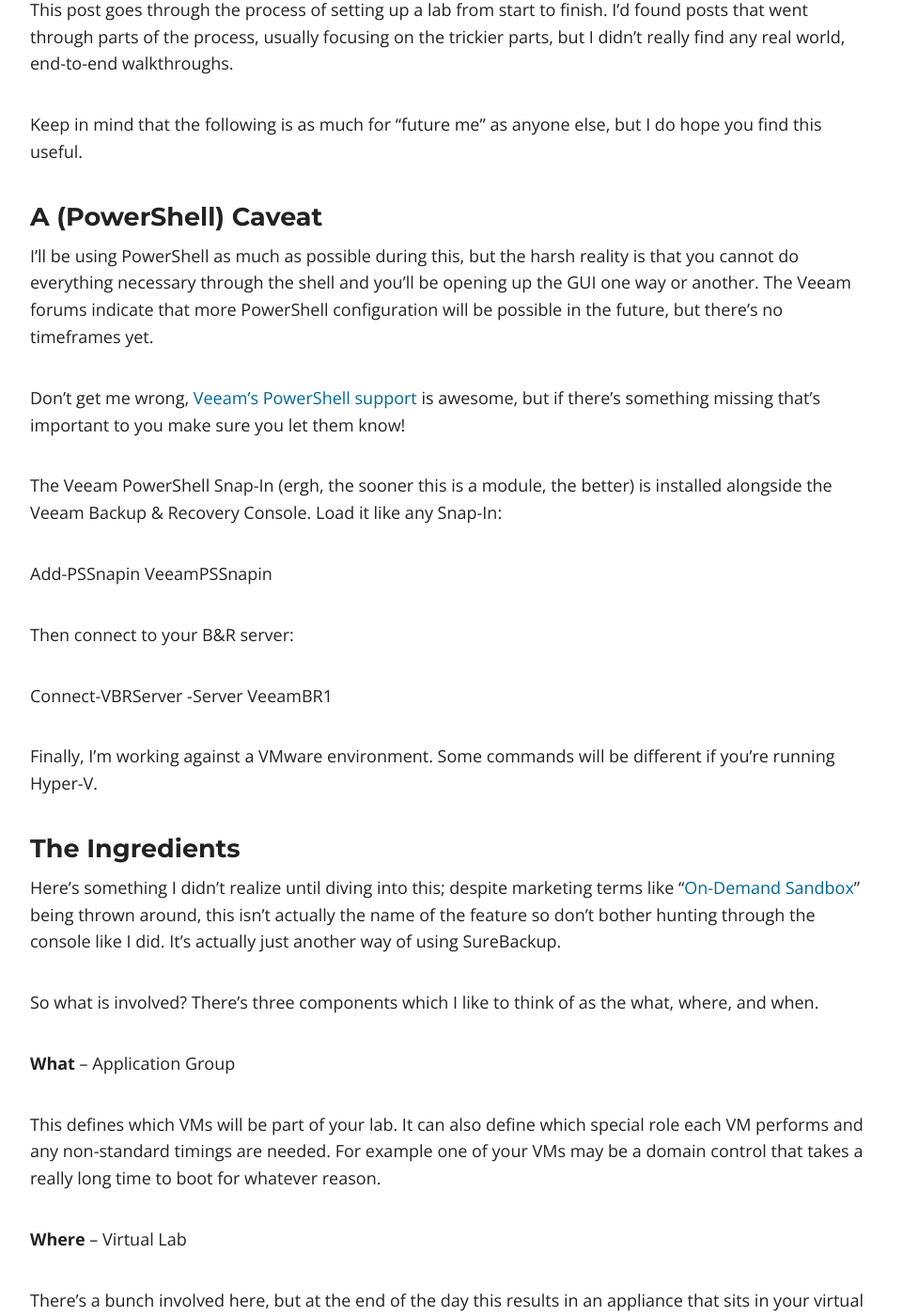
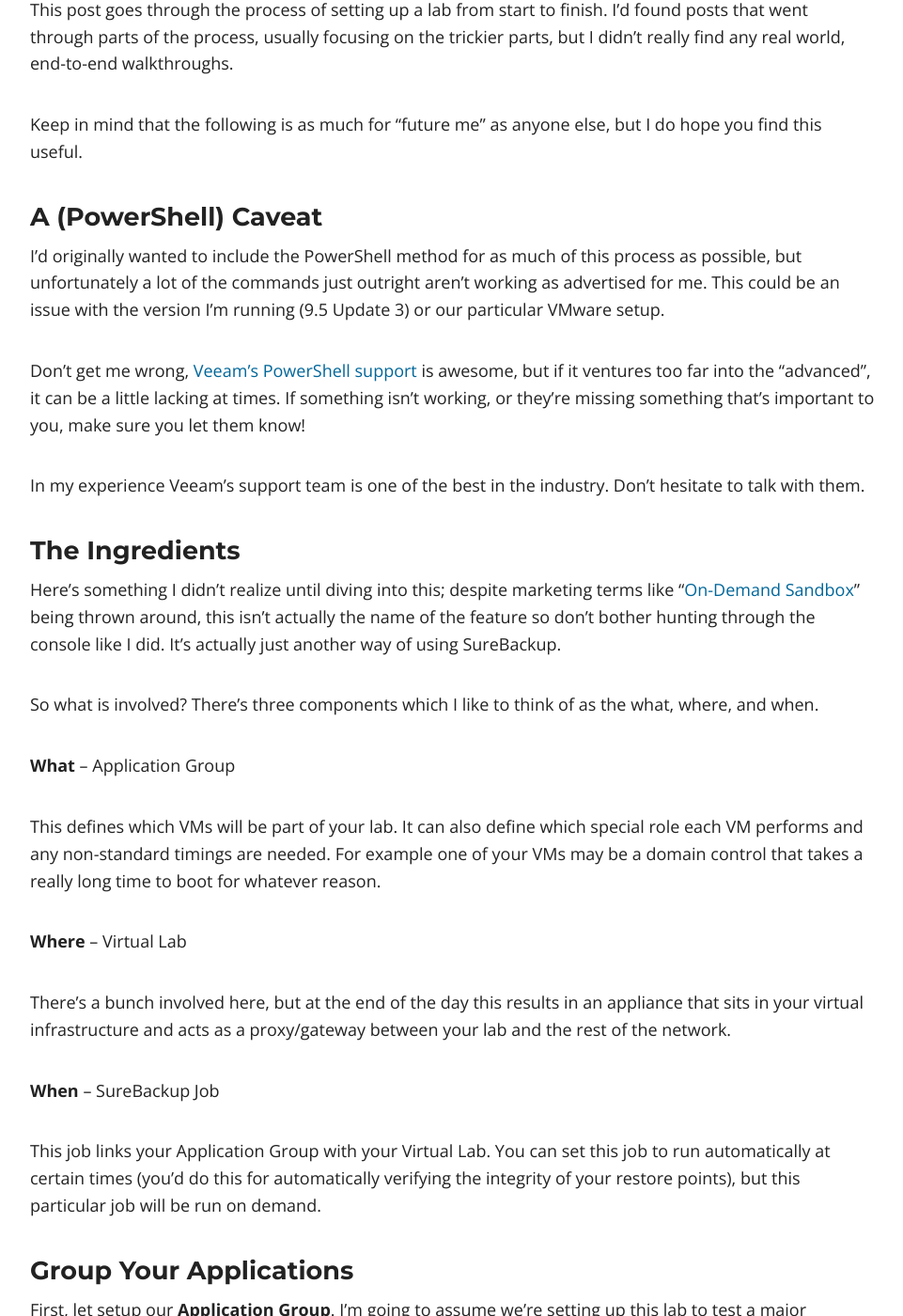
Before and after one commit to Windos/windos.github.io, a Jekyll site: the page built from _posts/2018-03-26-veeam-my-first-virtual-lab.md, in a window 1280 px wide and 1400 px high, scrolled down 913 px. Shown: the whole window at 94% size, without its empty margins (158-1119 px from the left). Built offline with Jekyll 4.4.1, drawn with Linux system fonts in a browser that asks for light colours; nearby versions of some CDN libraries; some web fonts are replaced; our own code applies the rules of GitHub Pages for plain Markdown files; comment, search, counter and statistics services are not loaded; some of the changed text lies outside the part shown.

Commit message:
Unfortunatly, powershell was a no go

```diff
--- a/_posts/2018-03-26-veeam-my-first-virtual-lab.md
+++ b/_posts/2018-03-26-veeam-my-first-virtual-lab.md
@@ -20,29 +20,19 @@
 
 ### A (PowerShell) Caveat
 
-I’ll be using PowerShell as much as possible during this, but the harsh reality
-is that you cannot do everything necessary through the shell and you’ll be
-opening up the GUI one way or another. The Veeam forums indicate that more
-PowerShell configuration will be possible in the future, but there’s no
-timeframes yet.
+I’d originally wanted to include the PowerShell method for as much of this
+process as possible, but unfortunately a lot of the commands just outright
+aren’t working as advertised for me. This could be an issue with the version I’m
+running (9.5 Update 3) or our particular VMware setup.
 
 Don’t get me wrong, [Veeam’s PowerShell
 support](https://helpcenter.veeam.com/docs/backup/powershell/getting_started.html?ver=95)
-is awesome, but if there’s something missing that’s important to you make sure
-you let them know!
+is awesome, but if it ventures too far into the “advanced”, it can be a little
+lacking at times. If something isn’t working, or they’re missing something
+that’s important to you, make sure you let them know!
 
-The Veeam PowerShell Snap-In (ergh, the sooner this is a module, the better) is
-installed alongside the Veeam Backup & Recovery Console. Load it like any
-Snap-In:
-
-Add-PSSnapin VeeamPSSnapin
-
-Then connect to your B&R server:
-
-Connect-VBRServer -Server VeeamBR1
-
-Finally, I’m working against a VMware environment. Some commands will be
-different if you’re running Hyper-V.
+In my experience Veeam’s support team is one of the best in the industry. Don’t
+hesitate to talk with them.
 
 ### The Ingredients
 
@@ -83,9 +73,16 @@
 solution is supported by a database on **SQL1**. For good measure, I’ll make
 sure we also have a Domain Controller, **AD1**, available for my identity needs.
 
-In this PowerShell snippet, please be aware that the order you list your VMs
-determines which order they are brought up in. You can change this order via the
-GUI, but I like to get it right at this stage (just in case I forget later).
+Fire up your Backup & Recovery Console, head over to the “Backup Infrastructure”
+section and look for “Application Groups” under SureBackup. Go ahead and create
+a new group, give it a descriptive name and add your VMs.
+
+Appgroup.png
+
+You’ll note that I marked my Domain Controller for an authoritative restore (I
+had domain trust issues without this.) This is where you can adjust the order in
+which the VMs are restored, and to tweak any other VM specific settings. Have a
+look through, and make any changes that suit your needs.
 
 ### Deploy Your Virtual Lab
 
```
Also changed, not shown: other parts of _posts/2018-03-26-veeam-my-first-virtual-lab.md (+1 -1 lines).
